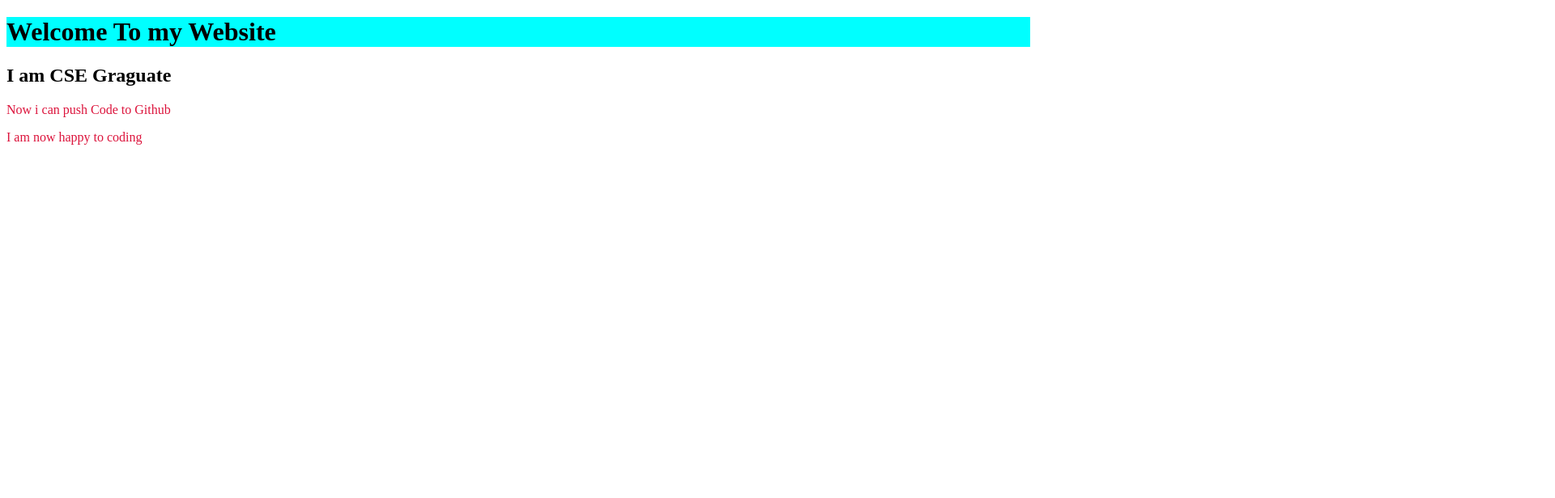
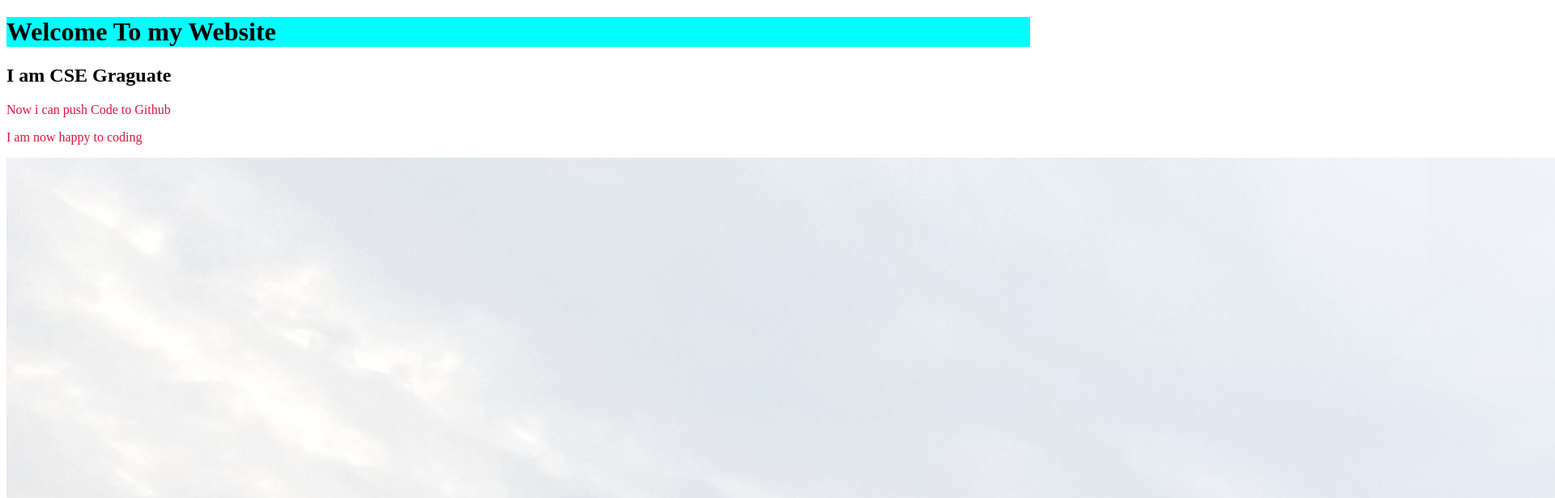
Before and after one commit to annysen/my-second-repo, a plain HTML site: page index.html in a window 1280 px wide. Shown: the top 616 px of the page at 81% size, 1920 px wide, since content can reach past the window. Drawn offline with Linux system fonts and the light colour scheme.

Commit message:
new code added

```diff
--- a/index.html
+++ b/index.html
@@ -12,5 +12,6 @@
     <h2>I am CSE Graguate</h2>
     <p>Now i can push Code to Github</p>
     <p>I am now happy to coding</p>
+    <img src="anny.jpg" alt="">
 </body>
 </html>
```
Also changed, not shown: anny.jpg (added), anny2.jpg (added), fev.png (added).
